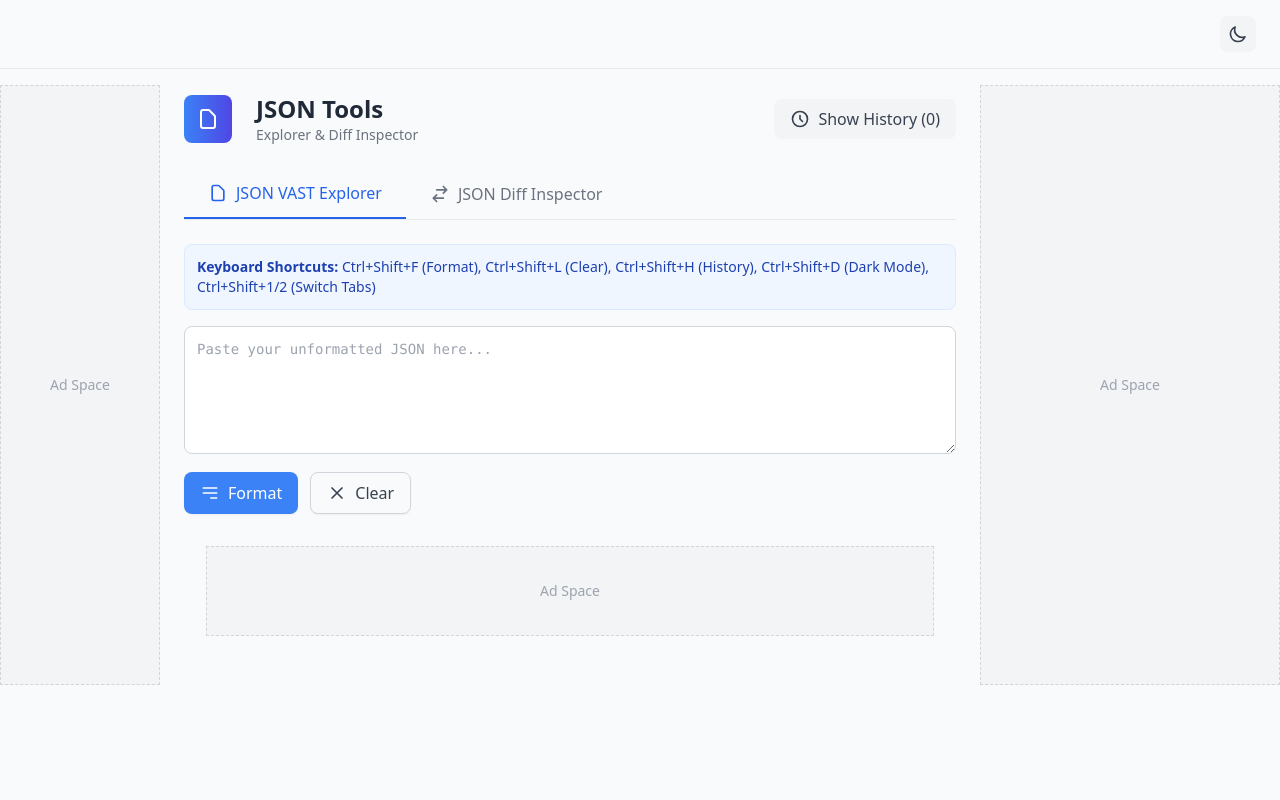
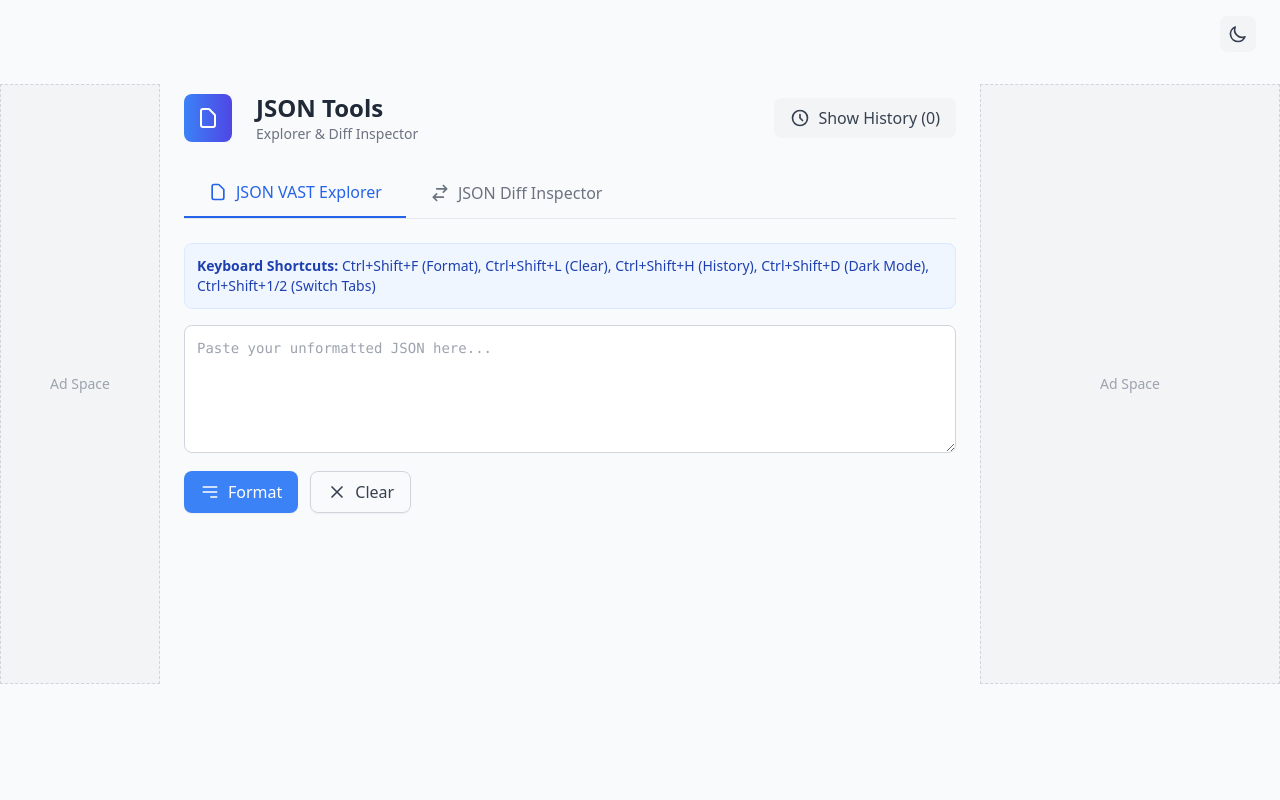
Before and after one commit to christianbernecker/adtech-toolbox, a React (Vite) app in the folder json-explorer/: page /json-explorer in a window 1280 px wide. Shown: the top 800 px of the page. Built offline with nearby package versions, Linux system fonts and the light colour scheme.

Commit message:
Fix ad slot alignment and simplify header

```diff
--- a/json-explorer/src/components/layouts/MainLayout.jsx
+++ b/json-explorer/src/components/layouts/MainLayout.jsx
@@ -1,46 +1,15 @@
-import React, { useState, useEffect, useRef } from 'react';
+import React, { useState, useEffect } from 'react';
 import { Outlet } from 'react-router-dom';
 import ThemeToggle from '../common/ThemeToggle';
 import '../../styles/MainLayout.css';
 
 const MainLayout = () => {
-  const contentRef = useRef(null);
-  const [contentHeight, setContentHeight] = useState(0);
-
   const [isDarkMode, setIsDarkMode] = useState(() => {
     const savedTheme = localStorage.getItem('darkMode');
     return savedTheme ? JSON.parse(savedTheme) : false;
   });
 
   const [showAds, setShowAds] = useState(true);
-
-  // Update content height on resize and content changes
-  useEffect(() => {
-    const updateContentHeight = () => {
-      if (contentRef.current) {
-        setContentHeight(contentRef.current.clientHeight);
-      }
-    };
-
-    // Initial height calculation
-    updateContentHeight();
-
-    // Set up resize observer to monitor content height changes
-    const resizeObserver = new ResizeObserver(updateContentHeight);
-    if (contentRef.current) {
-      resizeObserver.observe(contentRef.current);
-    }
-
-    // Also listen for window resize events
-    window.addEventListener('resize', updateContentHeight);
-
-    return () => {
-      if (contentRef.current) {
-        resizeObserver.unobserve(contentRef.current);
-      }
-      window.removeEventListener('resize', updateContentHeight);
-    };
-  }, []);
 
   useEffect(() => {
     localStorage.setItem('darkMode', JSON.stringify(isDarkMode));
@@ -94,7 +63,8 @@ const MainLayout = () => {
   return (
     <div className={`min-h-screen transition-colors duration-300 ${isDarkMode ? 'bg-gray-900 text-white' : 'bg-gray-50 text-gray-900'}`}>
       <div className="max-w-screen-2xl mx-auto relative">
-        <header className={`py-4 px-6 border-b ${isDarkMode ? 'border-gray-700' : 'border-gray-200'} text-right`}>
+        {/* Simple header - only show STAGING badge and theme toggle */}
+        <header className={`py-4 px-6 text-right`}>
           <div className="flex justify-end items-center">
             {window.location.hostname.includes('staging') && (
               <div className="bg-yellow-500 text-black px-3 py-1 rounded-md font-bold mr-4">
@@ -105,7 +75,7 @@ const MainLayout = () => {
           </div>
         </header>
 
-        <div className="flex flex-wrap lg:flex-nowrap">
+        <div className="flex flex-wrap lg:flex-nowrap relative">
           {/* Left Ad Banner */}
           {showAds && (
             <div className="w-full lg:w-auto lg:h-screen overflow-hidden" style={{ minWidth: '160px' }}>
@@ -120,21 +90,9 @@ const MainLayout = () => {
             </div>
           )}
 
-          {/* Main Content with ref for measuring height */}
-          <div ref={contentRef} className="flex-1 p-6">
+          {/* Main Content */}
+          <div className="flex-1 p-6">
             <Outlet context={{ isDarkMode, toggleDarkMode }} />
-
-            {/* Bottom Ad Banner inside the content area, dynamically positioned */}
-            {showAds && contentHeight > 300 && (
-              <div className="w-full mt-8">
-                <div id="div-gpt-ad-bottom" className="mx-auto" style={{ width: '728px', maxWidth: '100%', height: '90px' }}>
-                  {/* Ad will be loaded here */}
-                  <div className="w-full h-full flex items-center justify-center bg-gray-100 border border-dashed border-gray-300">
-                    <span className="text-gray-400 text-sm text-center">Ad Space</span>
-                  </div>
-                </div>
-              </div>
-            )}
           </div>
 
           {/* Right Ad Banner */}
@@ -151,6 +109,18 @@ const MainLayout = () => {
             </div>
           )}
         </div>
+
+        {/* Bottom Ad Banner - outside content div, aligned with bottom of side banners */}
+        {showAds && (
+          <div className="w-full py-6 px-4">
+            <div id="div-gpt-ad-bottom" className="mx-auto" style={{ width: '728px', maxWidth: '100%', height: '90px' }}>
+              {/* Ad will be loaded here */}
+              <div className="w-full h-full flex items-center justify-center bg-gray-100 border border-dashed border-gray-300">
+                <span className="text-gray-400 text-sm text-center">Ad Space</span>
+              </div>
+            </div>
+          </div>
+        )}
 
         <footer className={`py-4 px-6 border-t ${isDarkMode ? 'border-gray-700' : 'border-gray-200'}`}>
           <div className="flex flex-col md:flex-row justify-between items-center">
```
